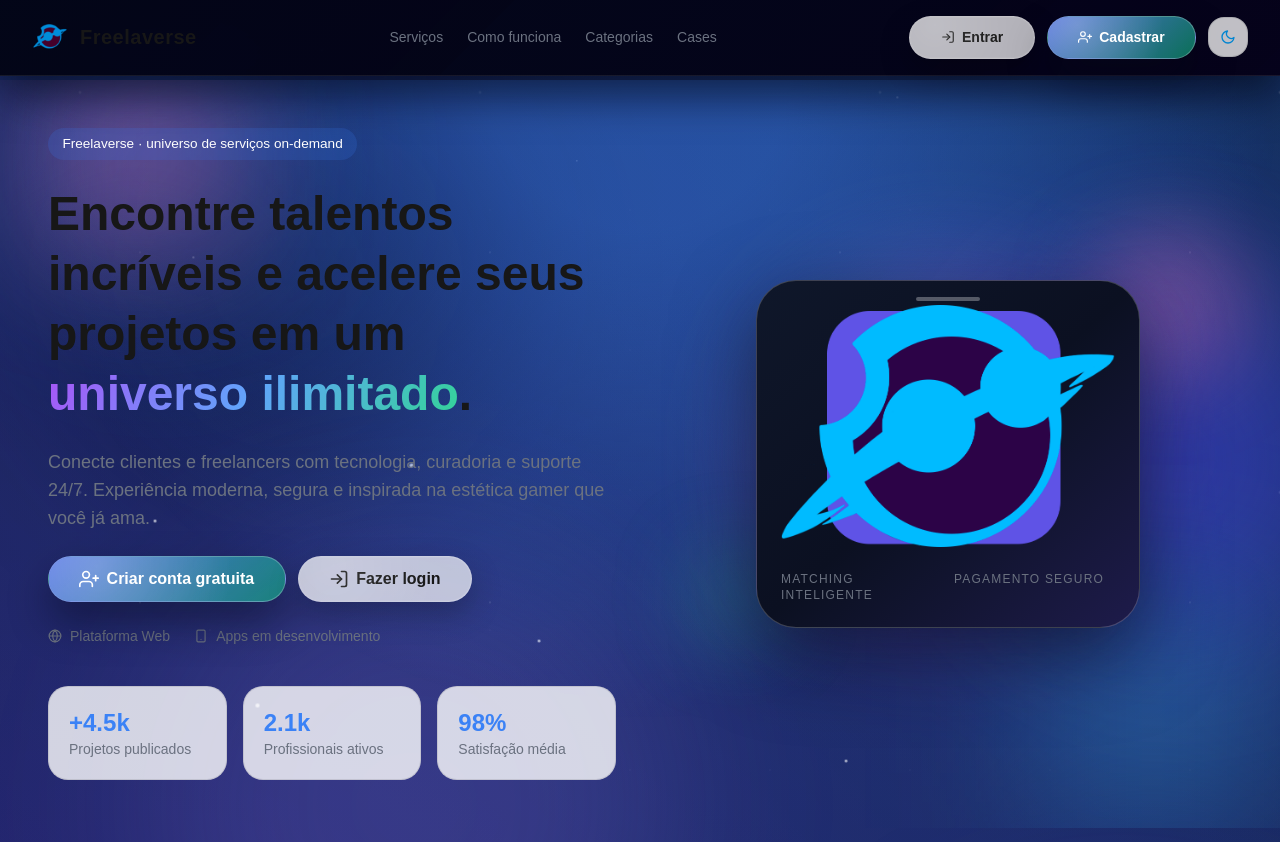
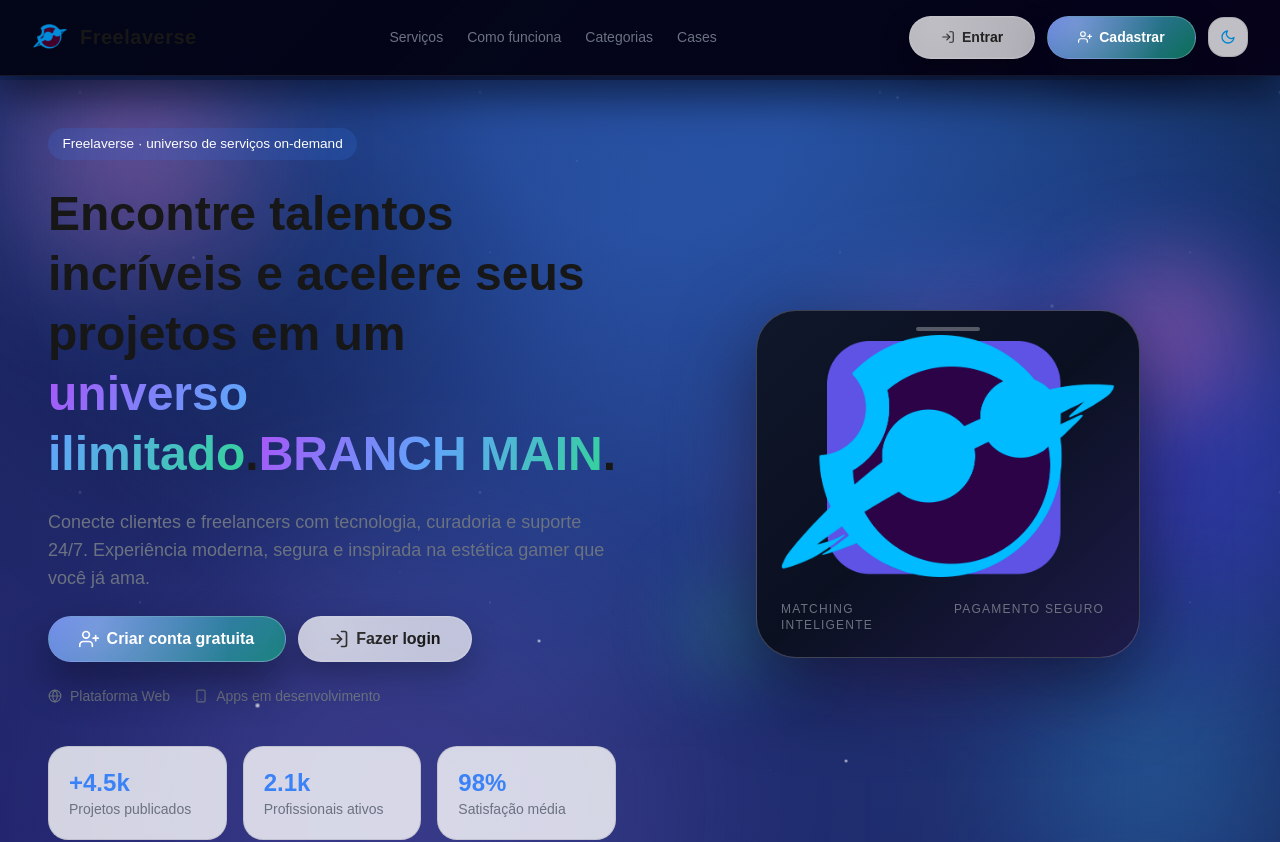
Before and after one commit to Molidos/freelaverse, a Next.js app: page / in a window 1280 px wide. Shown: the top 842 px of the page. Built offline with nearby package versions, Linux system fonts and the light colour scheme.

Commit message:
feature/ Adição do pipeline

```diff
--- a/src/app/page.tsx
+++ b/src/app/page.tsx
@@ -292,6 +292,7 @@
             <h1 className="text-4xl md:text-5xl font-extrabold leading-tight">
               Encontre talentos incríveis e acelere seus projetos em um{" "}
               <span className="text-gradient">universo ilimitado</span>.
+              <span className="text-gradient font-bold text-5xl">BRANCH MAIN</span>.
             </h1>
             <p className="text-lg text-(--muted-foreground) max-w-xl">
               Conecte clientes e freelancers com tecnologia, curadoria e suporte 24/7. Experiência moderna,
```
